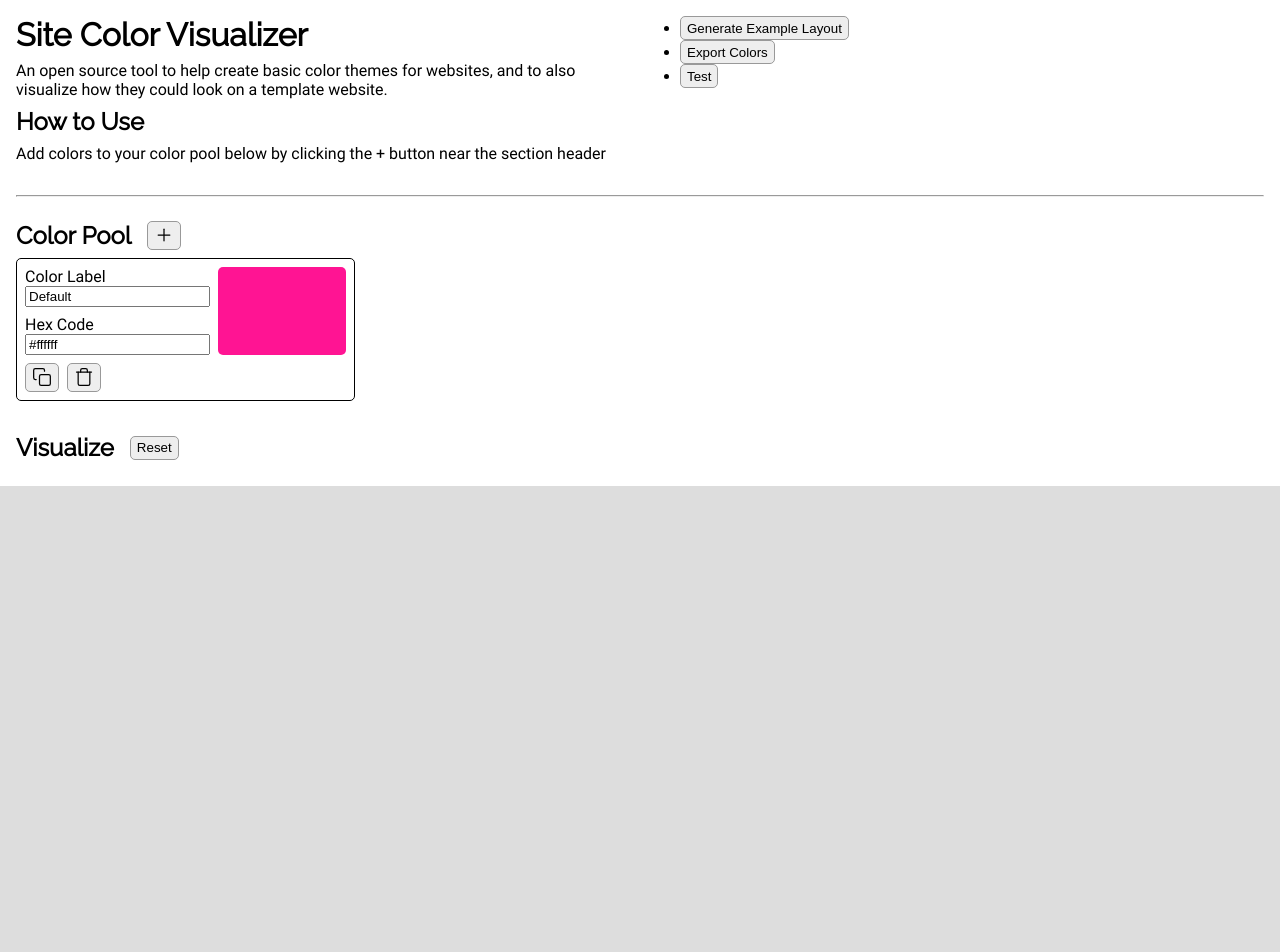
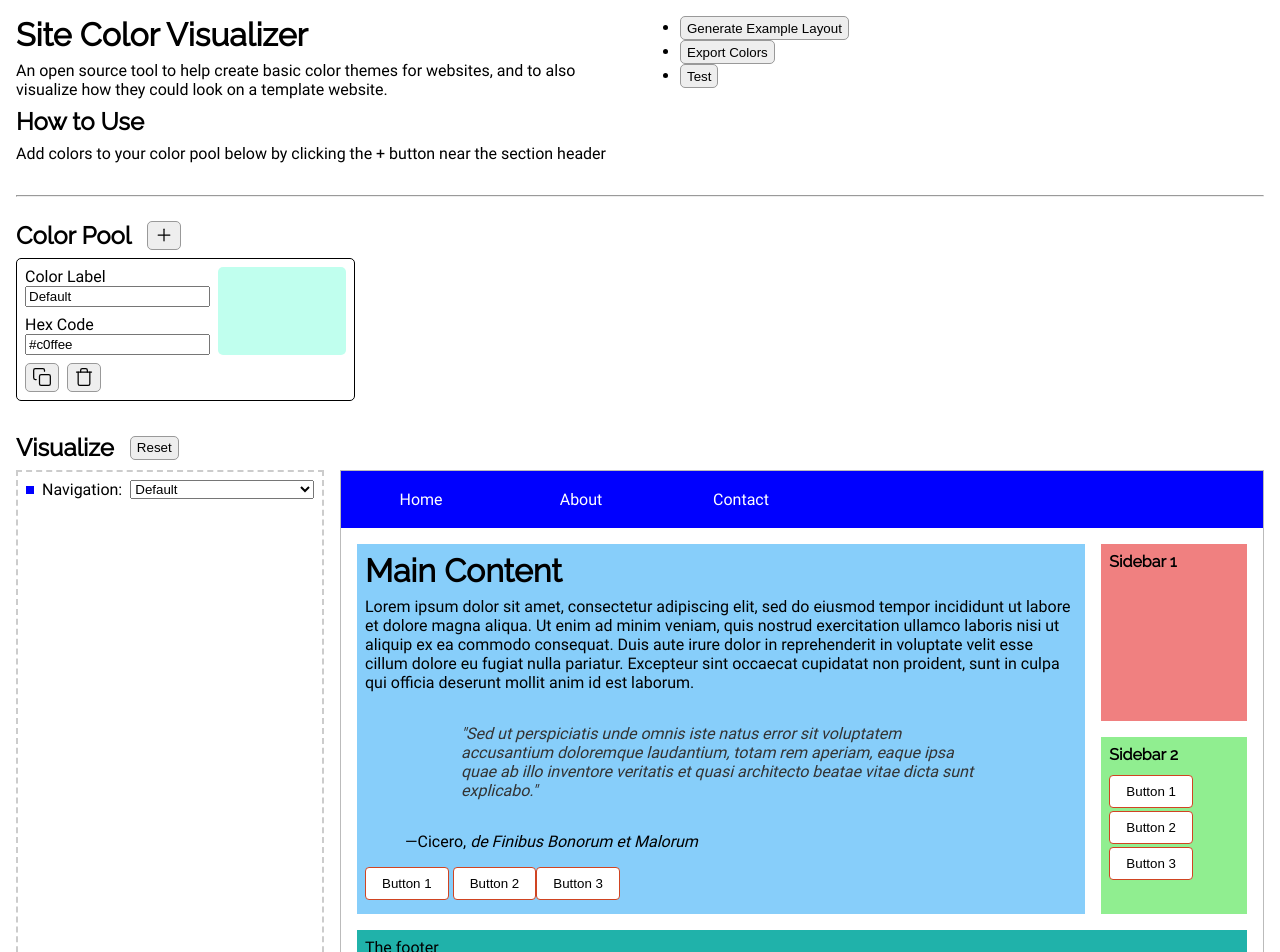
Before and after one commit to maindaniel/site-color-visualizer, a Vue app: page / in a window 1280 px wide. Shown: the top 952 px of the page. Before the commit the page ends 800 px from the top, so only its background shows below. Built offline with nearby package versions, Linux system fonts and the light colour scheme.

Commit message:
Basic Visualizer and Functionality (w/ ugly test colors)

```diff
--- a/src/App.vue
+++ b/src/App.vue
@@ -52,7 +52,82 @@
 
       <section id="visualizer">
         <h2 class="subheader">Visualize <button>Reset</button></h2>
-        <div class="display"></div>
+        <div class="grid-container">
+          <div class="selectors">
+            <div class="selector">
+              <div
+                class="previewbox"
+                :style="{ backgroundColor: styles.navigation }"
+              ></div>
+              <label for="navigation">Navigation: </label>
+              <select
+                name="navigation"
+                id="navigation"
+                @change="colorUpdated('navigation', $event.target.value)"
+              >
+                <option
+                  v-for="color in colorList"
+                  :key="color.id"
+                  :value="color.id"
+                >
+                  {{ color.label }}
+                </option>
+              </select>
+            </div>
+          </div>
+
+          <div class="display">
+            <nav class="main-nav" :style="{ backgroundColor: styles.navigation }">
+              <ul>
+                <li>Home</li>
+                <li>About</li>
+                <li>Contact</li>
+              </ul>
+            </nav>
+            <div class="page-content">
+              <article class="main-content">
+                <h1>Main Content</h1>
+                <p>
+                  Lorem ipsum dolor sit amet, consectetur adipiscing elit, sed
+                  do eiusmod tempor incididunt ut labore et dolore magna aliqua.
+                  Ut enim ad minim veniam, quis nostrud exercitation ullamco
+                  laboris nisi ut aliquip ex ea commodo consequat. Duis aute
+                  irure dolor in reprehenderit in voluptate velit esse cillum
+                  dolore eu fugiat nulla pariatur. Excepteur sint occaecat
+                  cupidatat non proident, sunt in culpa qui officia deserunt
+                  mollit anim id est laborum.
+                </p>
+
+                <figure>
+                  <blockquote>
+                    <p>
+                      "Sed ut perspiciatis unde omnis iste natus error sit
+                      voluptatem accusantium doloremque laudantium, totam rem
+                      aperiam, eaque ipsa quae ab illo inventore veritatis et
+                      quasi architecto beatae vitae dicta sunt explicabo."
+                    </p>
+                  </blockquote>
+                  <figcaption>
+                    —Cicero, <cite>de Finibus Bonorum et Malorum</cite>
+                  </figcaption>
+                </figure>
+
+                <button>Button 1</button> <button>Button 2</button>
+                <button>Button 3</button>
+              </article>
+              <div class="sidebar1">
+                <h4>Sidebar 1</h4>
+              </div>
+              <div class="sidebar2">
+                <h4>Sidebar 2</h4>
+                <button>Button 1</button>
+                <button>Button 2</button>
+                <button>Button 3</button>
+              </div>
+              <footer class="main-footer">The footer</footer>
+            </div>
+          </div>
+        </div>
       </section>
     </main>
   </div>
@@ -74,9 +149,12 @@ export default {
         {
           id: nextColorId,
           label: "Default",
-          hex: "#ffffff",
+          hex: "#c0ffee",
         },
       ],
+      styles: {
+        navigation: "blue"
+      },
     };
   },
   methods: {
@@ -103,6 +181,20 @@ export default {
         label: card.label,
         hex: card.hex,
       });
+    },
+
+    /** On Change of a color selector, update the inputted style by name.
+     * @param styleName: Name of the object in 'styles' that represents something in the visualizer
+     * @param selectedId: Color id the was selcted.
+     */
+    colorUpdated(styleName, selectedId) {
+      const selectedColor = this.colorList.find(color => {
+        return color.id == selectedId;
+      });
+
+      if (selectedColor) {
+        this.styles[styleName] = selectedColor.hex;
+      }
     },
   },
 };
@@ -147,5 +239,134 @@ export default {
       row-gap: 1rem;
     }
   }
+
+  #visualizer {
+    .grid-container {
+      display: grid;
+      grid-template-columns: 1fr 3fr;
+      column-gap: 1rem;
+
+      .selectors {
+        padding: 0.5rem;
+        border: 2px dashed #ccc;
+
+        .selector {
+          display: grid;
+          grid-template-columns: auto auto 3fr;
+          column-gap: 0.5rem;
+
+          .previewbox {
+            height: 0.5rem;
+            width: 0.5rem;
+            place-self: center;
+          }
+        }
+      }
+
+      .display {
+        height: 32rem;
+        border: 1px solid #bbb;
+        background-color: #ccc;
+
+        display: grid;
+        grid-template-rows: 1fr 8fr;
+
+        .main-nav {
+          ul {
+            padding: 0;
+            height: 100%;
+            list-style-type: none;
+
+            display: grid;
+            grid-template-columns: repeat(auto-fill, 10rem);
+
+            li {
+              height: 100%;
+              width: 100%;
+              cursor: pointer;
+              color: white;
+
+              display: grid;
+              place-items: center;
+
+              &:hover {
+                background-color: red;
+              }
+            }
+          }
+        }
+
+        .page-content {
+          background-color: #fff;
+          max-width: 60rem;
+          padding: 1rem;
+          margin: 0 auto;
+
+          display: grid;
+          gap: 1rem;
+          grid-template-columns: 5fr 1fr;
+          grid-template-rows: 5fr 5fr 1fr;
+          grid-template-areas:
+            "main-content sidebar1"
+            "main-content sidebar2"
+            "footer       footer";
+
+          .main-content {
+            grid-area: main-content;
+            padding: 0.5rem;
+
+            background-color: lightskyblue;
+
+            blockquote {
+              p {
+                padding: 1rem;
+                font-style: italic;
+                color: #333;
+              }
+            }
+          }
+          .sidebar1 {
+            grid-area: sidebar1;
+            padding: 0.5rem;
+
+            background-color: lightcoral;
+          }
+          .sidebar2 {
+            grid-area: sidebar2;
+            padding: 0.5rem;
+
+            button {
+              margin-top: 3px;
+            }
+
+            background-color: lightgreen;
+          }
+          .main-footer {
+            grid-area: footer;
+            padding: 0.5rem;
+
+            background-color: lightseagreen;
+          }
+        }
+
+        button {
+          padding: 0.5rem 1rem;
+          background-color: #ffffff;
+          border: 1px solid #d04422;
+          border-radius: 4px;
+
+          &:hover {
+            background-color: #81bd89;
+            cursor: pointer;
+          }
+        }
+
+        h1,
+        h4 {
+          margin-top: 0;
+        }
+      }
+    }
+  }
 }
 </style>
--- a/src/assets/css/styles.css
+++ b/src/assets/css/styles.css
@@ -18,6 +18,7 @@ html {
 body {
   margin: 0;
   background-color: #dddddd;
+  font-family: "Roboto", monospace;
 }
 hr {
   margin: 2rem 0 1rem 0;
@@ -39,8 +40,8 @@ h2 {
 }
 p,
 a,
-label {
-  font-family: "Roboto", monospace;
+label,
+li {
   margin: 0;
 }
 a {
--- a/src/assets/css/styles.less
+++ b/src/assets/css/styles.less
@@ -24,6 +24,7 @@ html {
 body {
   margin: 0;
   background-color: #dddddd;
+  font-family: "Roboto", monospace;
 }
 
 hr {
@@ -52,7 +53,6 @@ h2 {
 p,
 a,
 label {
-  font-family: "Roboto", monospace;
   margin: 0;
 }
 
--- a/src/components/ColorCard.vue
+++ b/src/components/ColorCard.vue
@@ -8,7 +8,7 @@
       <label>Hex Code</label>
       <input type="text" v-model="card.hex" />
     </div>
-    <div class="color-preview"></div>
+    <div class="color-preview" :style="{ backgroundColor: card.hex }"></div>
     <div class="color-actions">
       <button @click="$emit('duplicate', card)" class="card-action">
         <img src="../assets/icons/copy.svg" alt="Duplicate Color Card" />
@@ -77,7 +77,6 @@ export default {
   .color-preview {
     grid-area: preview;
     border-radius: 5px;
-    background-color: deeppink;
   }
 
   .color-actions {
```
